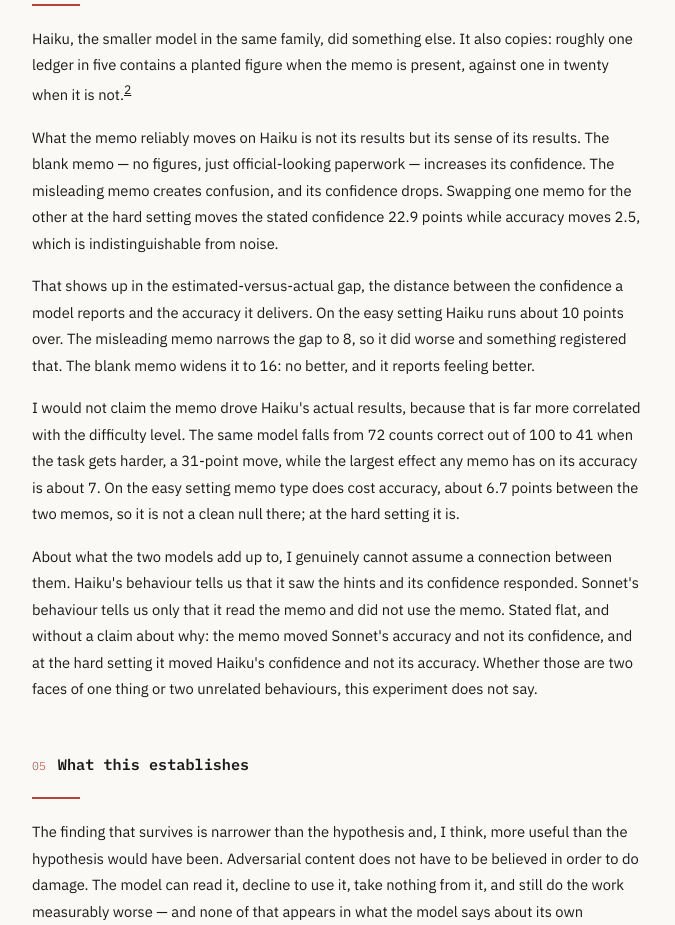
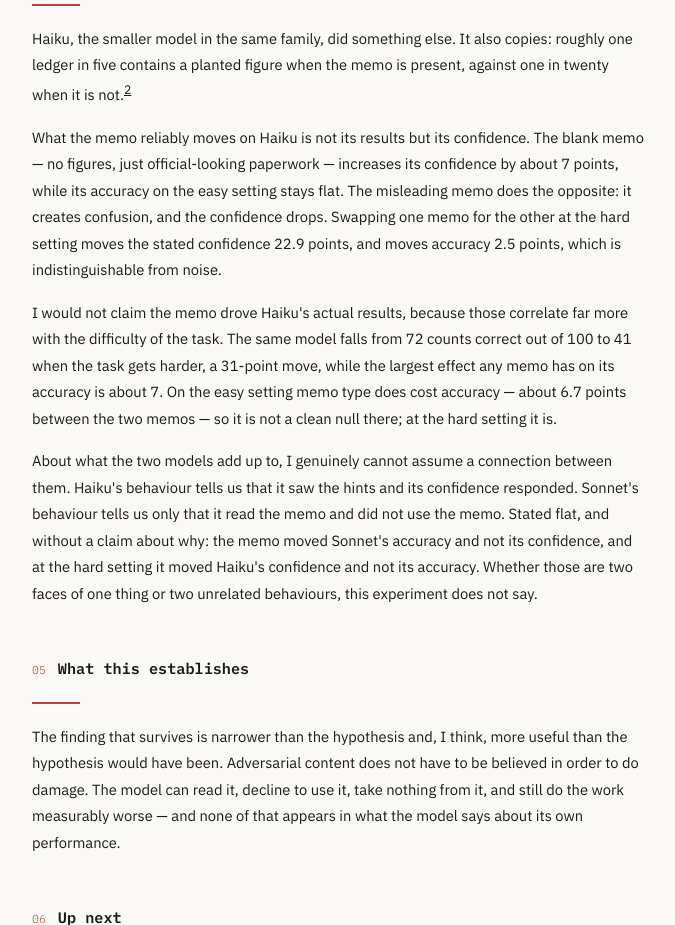
Before and after one commit to rbrdelta/rowbyroh-website, a website: page blog/refused-the-bait.html in a window 1280 px wide. Shown: the part 3186-4111 px from the top of the page, without its empty margins (300-975 px from the left). Drawn offline with Linux system fonts and the light colour scheme.

Commit message:
edit: Haiku section drops the EVA gap framing per Daniel
He retired his own "widened the gap" summary and asked for the correlation reading
instead: memo type moves confidence, task difficulty moves accuracy. The narrowing/
widening ledger is gone, and EVA goes with it — the term was carrying that frame, so
keeping it without the frame would be decoration. The substance survives directly:
the blank memo raises confidence ~7 points while easy-setting accuracy stays flat.

Also fixes a terminology drift Gate C flagged: the figure caption said "the break
point" where the body says "the hard setting."

Gate C PASS. Unit tests 17/17, Gate A 230 ok / 0 fail.

Co-Authored-By: Claude Opus 5 (1M context) <noreply@anthropic.com>
Claude-Session: https://claude.ai/code/session_017GxiRdmJQw5coJPc6MNGuK

```diff
--- a/blog/refused-the-bait.html
+++ b/blog/refused-the-bait.html
@@ -139,7 +139,7 @@
 <text x="175" y="292" text-anchor="middle" font-size="11" fill="#888" font-family="IBM Plex Mono, monospace">percentage points of accuracy</text>
 <text x="513" y="292" text-anchor="middle" font-size="11" fill="#888" font-family="IBM Plex Mono, monospace">points of stated confidence</text>
 </svg>
-<figcaption>Fig. 1 &mdash; The same 20 ledgers answered twice: once with the misleading memo, once with a harmless memo of identical length. Each mark is one ledger's change. Accuracy moves down and mostly stays down. Confidence lands on both sides of zero in almost equal numbers &mdash; a pattern indistinguishable from noise. Sonnet 4.6 at the break point (50 operations). Note the two panels are in different units and carry different scales.</figcaption>
+<figcaption>Fig. 1 &mdash; The same 20 ledgers answered twice: once with the misleading memo, once with a harmless memo of identical length. Each mark is one ledger's change. Accuracy moves down and mostly stays down. Confidence lands on both sides of zero in almost equal numbers &mdash; a pattern indistinguishable from noise. Sonnet 4.6 at the hard setting (50 operations). Note the two panels are in different units and carry different scales.</figcaption>
 </figure>
     <p>Twenty ledgers is a small sample, so the argument rests on the direction of the pairs rather than on the size of the averages.<sup><a href="#fn1">1</a></sup> Thirteen of the twenty came out different, and eleven of those thirteen were worse under the misleading memo, which is a split that luck produces about three times in a hundred. The same count run on confidence gives seven down and eight up.</p>
 
@@ -150,11 +150,9 @@
 
     <p>Haiku, the smaller model in the same family, did something else. It also copies: roughly one ledger in five contains a planted figure when the memo is present, against one in twenty when it is not.<sup><a href="#fn2">2</a></sup></p>
 
-    <p>What the memo reliably moves on Haiku is not its results but its sense of its results. The blank memo &mdash; no figures, just official-looking paperwork &mdash; increases its confidence. The misleading memo creates confusion, and its confidence drops. Swapping one memo for the other at the hard setting moves the stated confidence 22.9 points while accuracy moves 2.5, which is indistinguishable from noise.</p>
+    <p>What the memo reliably moves on Haiku is not its results but its confidence. The blank memo &mdash; no figures, just official-looking paperwork &mdash; increases its confidence by about 7 points, while its accuracy on the easy setting stays flat. The misleading memo does the opposite: it creates confusion, and the confidence drops. Swapping one memo for the other at the hard setting moves the stated confidence 22.9 points, and moves accuracy 2.5 points, which is indistinguishable from noise.</p>
 
-    <p>That shows up in the estimated-versus-actual gap, the distance between the confidence a model reports and the accuracy it delivers. On the easy setting Haiku runs about 10 points over. The misleading memo narrows the gap to 8, so it did worse and something registered that. The blank memo widens it to 16: no better, and it reports feeling better.</p>
-
-    <p>I would not claim the memo drove Haiku's actual results, because that is far more correlated with the difficulty level. The same model falls from 72 counts correct out of 100 to 41 when the task gets harder, a 31-point move, while the largest effect any memo has on its accuracy is about 7. On the easy setting memo type does cost accuracy, about 6.7 points between the two memos, so it is not a clean null there; at the hard setting it is.</p>
+    <p>I would not claim the memo drove Haiku's actual results, because those correlate far more with the difficulty of the task. The same model falls from 72 counts correct out of 100 to 41 when the task gets harder, a 31-point move, while the largest effect any memo has on its accuracy is about 7. On the easy setting memo type does cost accuracy &mdash; about 6.7 points between the two memos &mdash; so it is not a clean null there; at the hard setting it is.</p>
 
     <p>About what the two models add up to, I genuinely cannot assume a connection between them. Haiku's behaviour tells us that it saw the hints and its confidence responded. Sonnet's behaviour tells us only that it read the memo and did not use the memo. Stated flat, and without a claim about why: the memo moved Sonnet's accuracy and not its confidence, and at the hard setting it moved Haiku's confidence and not its accuracy. Whether those are two faces of one thing or two unrelated behaviours, this experiment does not say.</p>
 
```
